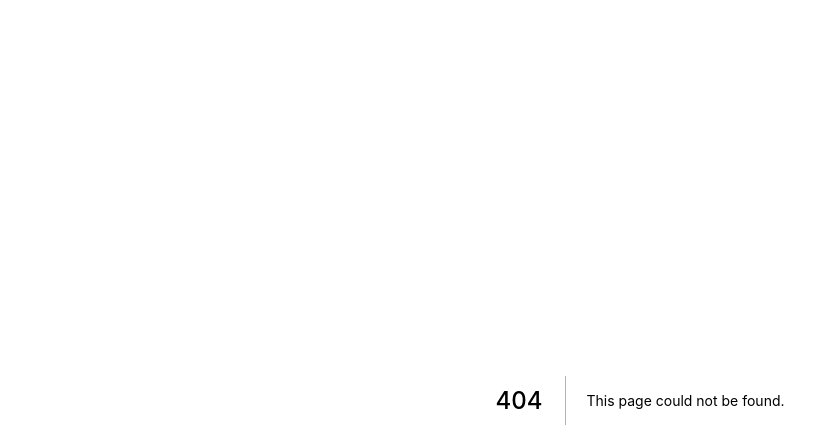
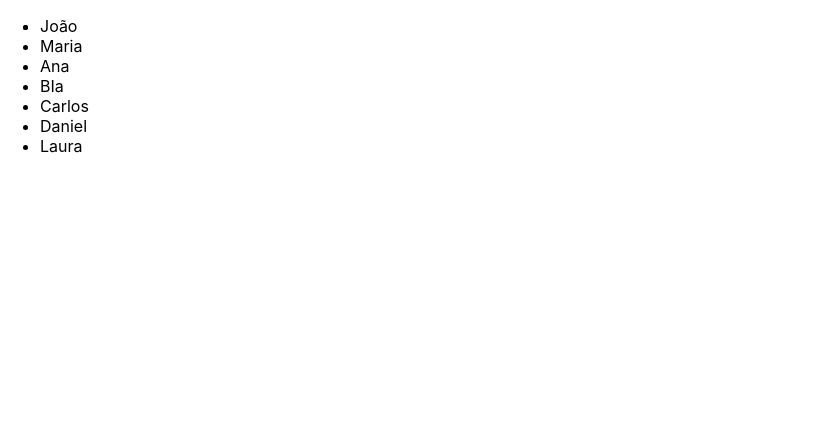
Before and after one commit to BianchiDev/react-project, a Next.js app: page /render/repeticao1 in a window 1280 px wide. Before the commit this address had no page. Shown: the top 448 px of the page, without its empty margins (0-824 px from the left). Built offline with nearby package versions, Linux system fonts and the light colour scheme.

Commit message:
Redenrizando lista

```diff
--- /dev/null
+++ b/pages/render/repeticao1.jsx
@@ -0,0 +1,27 @@
+export default function Repeticao1(){
+    const listaAprovados = [
+        'João',
+        'Maria',
+        'Ana',
+        'BIa',
+        'Carlos',
+        'Daniel',
+        'Laura',
+    ];
+
+    function renderizarLista(){
+        const itens = [];
+
+        for(let i = 0; i < listaAprovados.length; i++){
+            itens.push(<li>{listaAprovados[i]}</li>)
+        }
+        return itens
+    }
+
+   return(
+    <ul>
+
+        <li>{renderizarLista()}</li>
+    </ul>
+   )
+}
```
